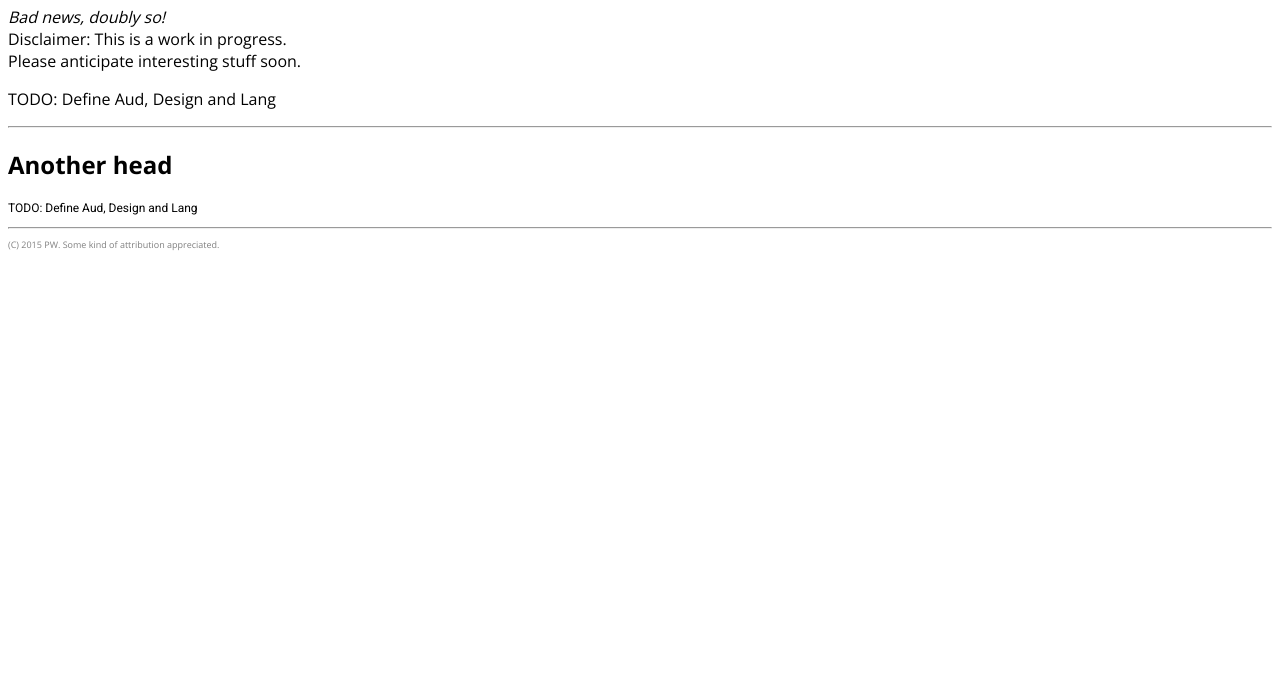
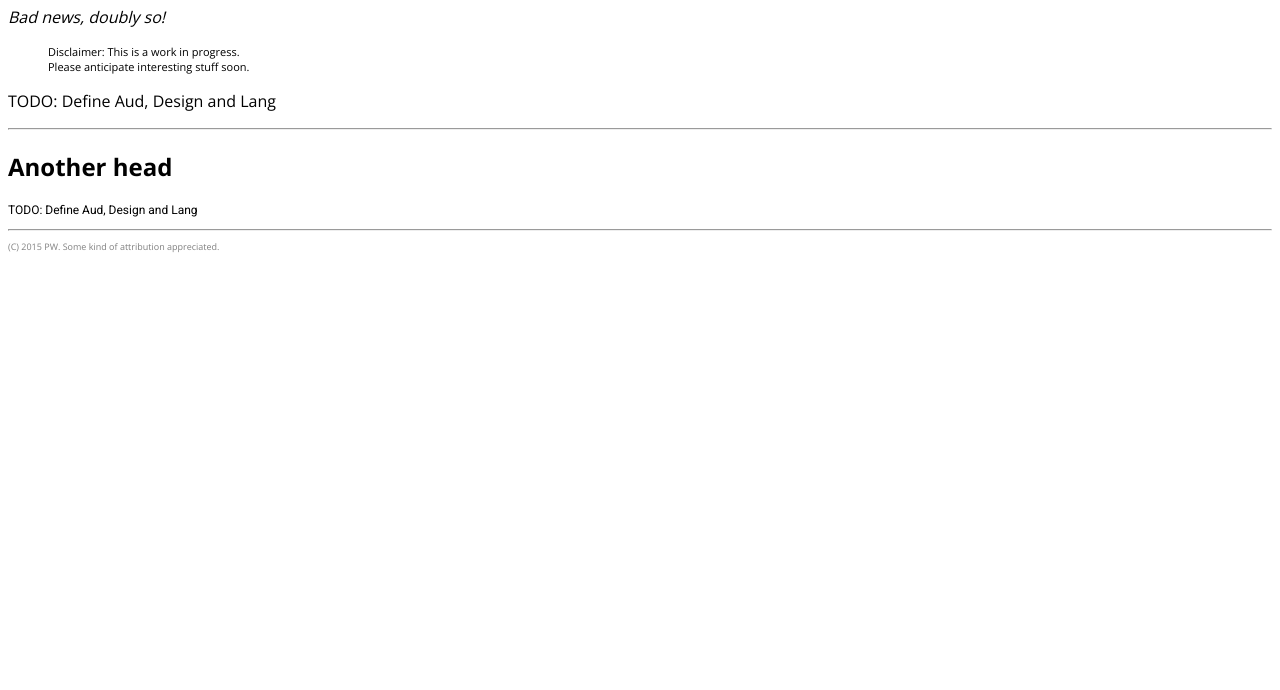
Before and after one commit to petwolfe/petwolfe.github.io, a plain HTML site: page index.html in a window 1280 px wide. Shown: the part 110-800 px from the top of the page. Drawn offline with nearby package versions, Linux system fonts and the light colour scheme.

Commit message:
Update index.html

```diff
--- a/index.html
+++ b/index.html
@@ -21,11 +21,11 @@
   <body>
     <a href="http://petwolfe.com">HOME</a>
     <h1 style="font-family: 'Open Sans', sans;"><b>News spreads fast.</b></h1>
-    <div><i>Bad news, doubly so!</i>
-    <br>Disclaimer: This is a work in progress. <br>Please anticipate interesting stuff soon.</div>
+    <p><i>Bad news, doubly so!</i></p>
+    <p style="font-size:11px"><blockquote style="font-size:11px" cite="http://petwolfe.com">Disclaimer: This is a work in progress. <br>Please anticipate interesting stuff soon.</blockquote></p>
 
 
-    <p title="Titel frandships">TODO: Define Aud, Design and Lang</p>
+    <p title="Next in pipeline">TODO: Define Aud, Design and Lang</p>
 <hr />
 <h2>Another head</h2>
     <p style="font-family: 'Roboto', sans;
```
